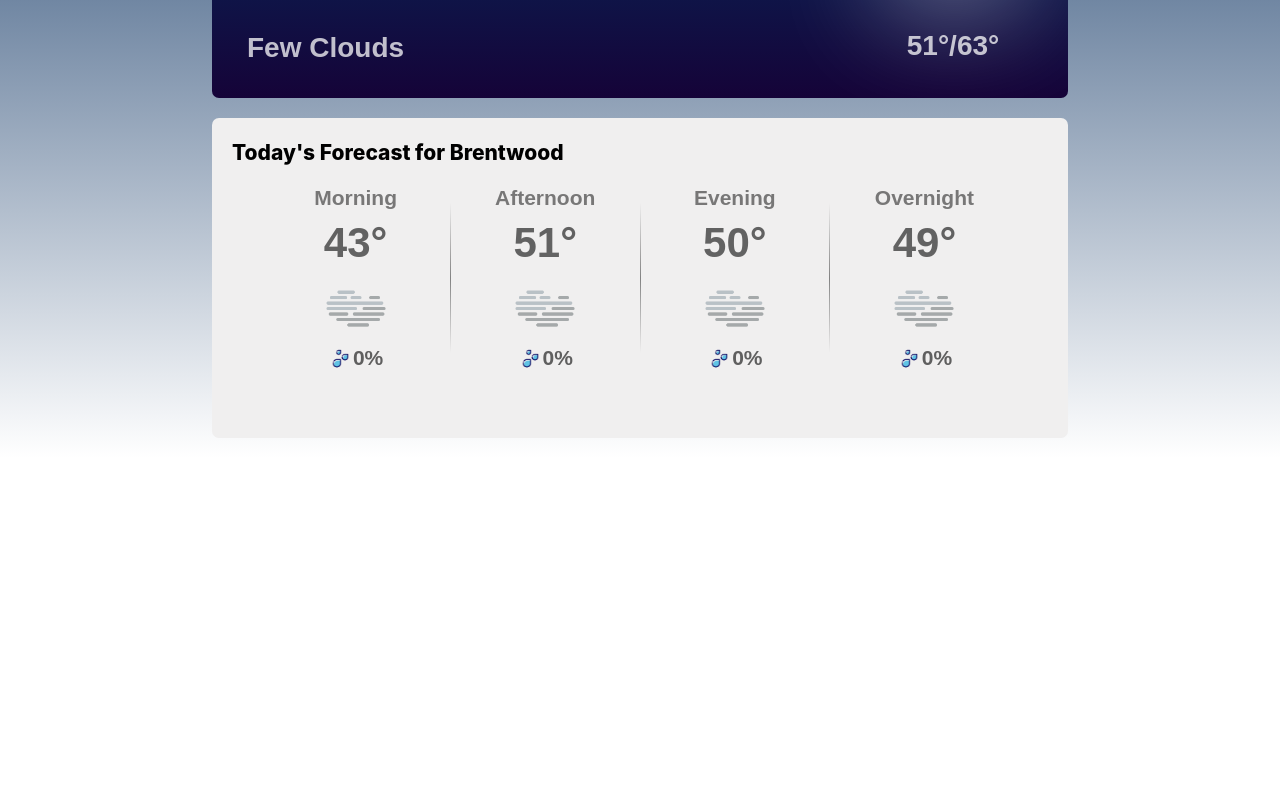
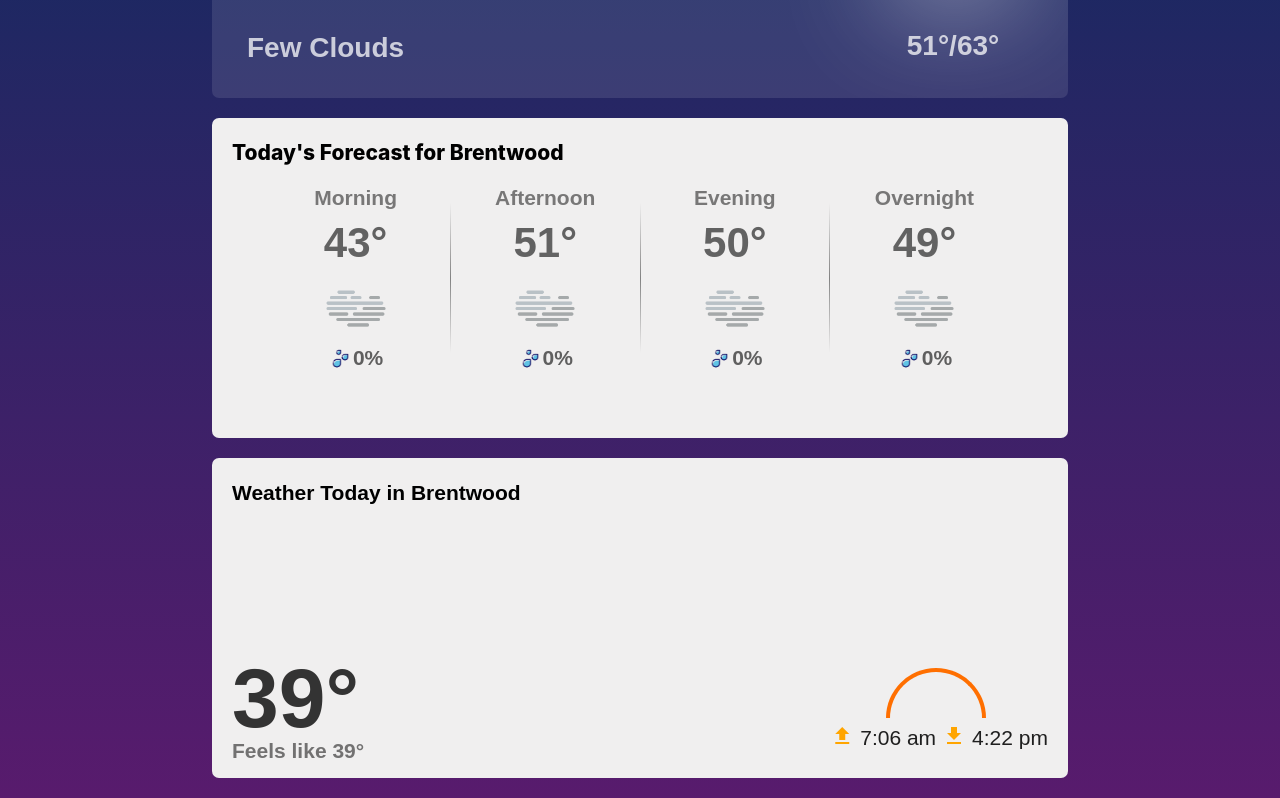
Before and after one commit to TheTeck/Weather, a React (Create React App) app: page / in a window 1280 px wide. Shown: the part 342-1140 px from the top of the page. Before the commit the page ends 970 px from the top, so only its background shows below. Built offline with nearby package versions, Linux system fonts and the light colour scheme; no server answers.

Commit message:
Create component to show all the weather info for the current day. Create a seperate component to show the sunrise and sunset, due to its complexity

```diff
--- a/src/components/CurrentWeather/CurrentWeather.scss
+++ b/src/components/CurrentWeather/CurrentWeather.scss
@@ -10,7 +10,7 @@
   padding: $padding-content;
   border-radius: $radius;
   overflow: hidden;
-  background: linear-gradient($color-primary, $color-ternary);
+  background-color: rgba(255, 255, 255, 0.104);
   display: flex;
   align-items: center;
   justify-content: space-between;
--- a/src/components/QuarterDayForecast/QuarterDayForecast.jsx
+++ b/src/components/QuarterDayForecast/QuarterDayForecast.jsx
@@ -12,7 +12,7 @@ export default function QuarterDayForecast ({ title, hour, day }) {
             <DynamicIcon width={70} height={70} weather={hour.weather[0].main} day={day} />
             <div className="quarterday-precipitation">
                 <DynamicIcon width={25} height={25} weather={"Precipitation"} day={day} />
-                <p>{hour.pop}%</p>
+                <p>{~~hour.pop}%</p>
             </div>
         </div>
     )
--- /dev/null
+++ b/src/components/SunRiseSet/SunRiseSet.jsx
@@ -0,0 +1,28 @@
+import React from 'react';
+
+import './SunRiseSet.scss';
+
+export default function SunRiseSet ({ sunrise, sunset, timezoneOffset }) {
+
+    let localOffset = (new Date().getTimezoneOffset()) * 60;
+    let sRise = new Date((sunrise + localOffset + timezoneOffset) * 1000);
+    let sSet = new Date((sunset + localOffset + timezoneOffset) * 1000);
+
+    let sRiseHour = sRise.getHours();
+    let sSetHour = sSet.getHours() % 12;
+
+    let sRiseMinute = sRise.getMinutes() < 10 ? '0' + sRise.getMinutes() : sRise.getMinutes();
+    let sSetMinute = sSet.getMinutes() < 10 ? '0' + sSet.getMinutes() : sSet.getMinutes();
+
+    return (
+        <div id="sunriseset-container">
+            <div id="sun-outline"></div>
+            <p id="rise-set-data">
+                <div className="material-icons">upload</div>
+                <p>{`${sRiseHour}:${sRiseMinute} am`}</p>
+                <div className="material-icons">download</div>
+                <p>{`${sSetHour}:${sSetMinute} pm`}</p>
+            </p>
+        </div>
+    )
+}
--- /dev/null
+++ b/src/components/SunRiseSet/SunRiseSet.scss
@@ -0,0 +1,38 @@
+@import "../../sass/colors";
+@import "../../sass/fonts";
+@import "../../sass/dimensions";
+
+#sunriseset-container {
+  display: flex;
+  flex-direction: column;
+  justify-content: center;
+  align-items: center;
+}
+
+#sun-outline {
+  width: 100px;
+  height: 50px;
+  border-top-left-radius: 50px;
+  border-top-right-radius: 50px;
+  border-top: 4px solid $color-sun-orange-dark;
+  border-left: 4px solid $color-sun-orange-dark;
+  border-right: 4px solid $color-sun-orange-dark;
+}
+
+#rise-set-data {
+  height: 30px;
+  display: flex;
+  justify-content: center;
+  align-items: flex-end;
+  font-size: $font-small;
+}
+
+#rise-set-data div {
+  color: $color-sun-orange-light;
+  padding: 0 6px;
+}
+
+#rise-set-data p {
+  line-height: $font-small;
+  margin: 0;
+}
--- a/src/components/TodayForecast/TodayForecast.scss
+++ b/src/components/TodayForecast/TodayForecast.scss
@@ -13,6 +13,7 @@
   position: relative;
   display: flex;
   align-items: center;
+  color: $color-font-dark;
 }
 
 #todayforecast-title {
--- /dev/null
+++ b/src/components/TodaysWeather/TodaysWeather.jsx
@@ -0,0 +1,19 @@
+import React from 'react';
+
+import './TodaysWeather.scss';
+import SunRiseSet from '../SunRiseSet/SunRiseSet';
+
+export default function TodaysWeather ({ name, weather, timezoneOffset }) {
+    return (
+        <div id="todaysweather-container">
+            <p id="todaysweather-title">Weather Today in {name}</p>
+            <div className="split-left-right">
+                <div id="todays-temp">
+                    <p id="actual-temp">{~~weather.temp + '\u00B0'}</p>
+                    <p id="feels-like-temp">{`Feels like ${~~weather.feels_like}\u00B0`}</p>
+                </div>
+                <SunRiseSet sunrise={weather.sunrise} sunset={weather.sunset} timezoneOffset={timezoneOffset} />
+            </div>
+        </div>
+    )
+}
--- /dev/null
+++ b/src/components/TodaysWeather/TodaysWeather.scss
@@ -0,0 +1,54 @@
+@import "../../sass/colors";
+@import "../../sass/fonts";
+@import "../../sass/dimensions";
+
+#todaysweather-container {
+  width: 100%;
+  max-width: $break-mid;
+  height: 320px;
+  margin: $padding-small auto 0 auto;
+  padding: $padding-small;
+  border-radius: $radius;
+  background-color: $color-muted-white;
+  display: flex;
+  flex-direction: column;
+  justify-content: space-between;
+  font-family: $font-primary;
+}
+
+#todaysweather-title {
+  width: 100%;
+  font-size: $font-small;
+  font-weight: $font-heavy-weight;
+  color: $color-font-dark;
+}
+
+.split-left-right {
+  width: 100%;
+  height: 100px;
+  display: flex;
+  justify-content: space-between;
+}
+
+#todays-temp {
+  display: flex;
+  flex-direction: column;
+  justify-content: center;
+  align-items: flex-start;
+}
+
+#actual-temp {
+  font-size: $font-giant;
+  line-height: $font-giant;
+  font-weight: $font-mid-weight;
+  opacity: 0.9;
+  margin: 0;
+}
+
+#feels-like-temp {
+  font-size: $font-small;
+  font-weight: $font-heavy-weight;
+  opacity: 0.6;
+  margin: 0;
+  line-height: $font-small;
+}
--- a/src/pages/App/App.jsx
+++ b/src/pages/App/App.jsx
@@ -7,6 +7,7 @@ import SubHeader from '../../components/SubHeader/SubHeader';
 import NavBar from '../../components/NavBar/NavBar';
 import CurrentWeather from '../../components/CurrentWeather/CurrentWeather';
 import TodayForecast from '../../components/TodayForecast/TodayForecast';
+import TodaysWeather from '../../components/TodaysWeather/TodaysWeather';
 
 let dummyData = require('../../dummyCurrent');
 let dummyWeekData = require('../../dummyWeek');
@@ -39,8 +40,8 @@ function App() {
 
   async function getCurrent () {
     try {
-      /////let data = await apiService.getCurrent(location);
-      let data = dummyData;
+      let data = await apiService.getCurrent(location);
+      /////let data = dummyData;
       setCurrentData(data);
 
     } catch (error) {
@@ -50,8 +51,8 @@ function App() {
 
   async function getWeek (latitude, longitude) {
     try {
-      /////let weekData = await apiService.getSevenDay(latitude, longitude);
-      let weekData = dummyWeekData;
+      let weekData = await apiService.getSevenDay(latitude, longitude);
+      /////let weekData = dummyWeekData;
       setAllData(weekData);
     } catch (error) {
       console.log(error.message);
@@ -91,6 +92,7 @@ function App() {
                   day={day}
               />
               <TodayForecast name={currentData.name} hourly={allData.hourly} />
+              <TodaysWeather name={currentData.name} weather={allData.current} timezoneOffset={allData.timezone_offset} />
             </>
           : <>Nothing Here Yet</>
         }
--- a/src/pages/App/App.scss
+++ b/src/pages/App/App.scss
@@ -4,9 +4,9 @@
 
 #App {
   width: 100%;
-  height: 100vh;
-  min-height: 100%;
-  background: linear-gradient($color-primary, white);
+  height: 100%;
+  min-height: 100vh;
+  background: linear-gradient($color-primary, $color-background-secondary);
 }
 
 header {
--- a/src/sass/_colors.scss
+++ b/src/sass/_colors.scss
@@ -1,8 +1,11 @@
 $color-primary: rgb(6, 45, 94);
 $color-secondary: rgb(48, 109, 174);
 $color-ternary: rgb(21, 3, 56);
+$color-background-secondary: rgb(88, 27, 109);
 
 $color-muted-white: rgb(240, 239, 239);
+$color-sun-orange-dark: rgb(255, 111, 0);
+$color-sun-orange-light: orange;
 
 $color-font-light: rgba(255, 255, 255, 0.926);
 $color-font-dark: black;
```
